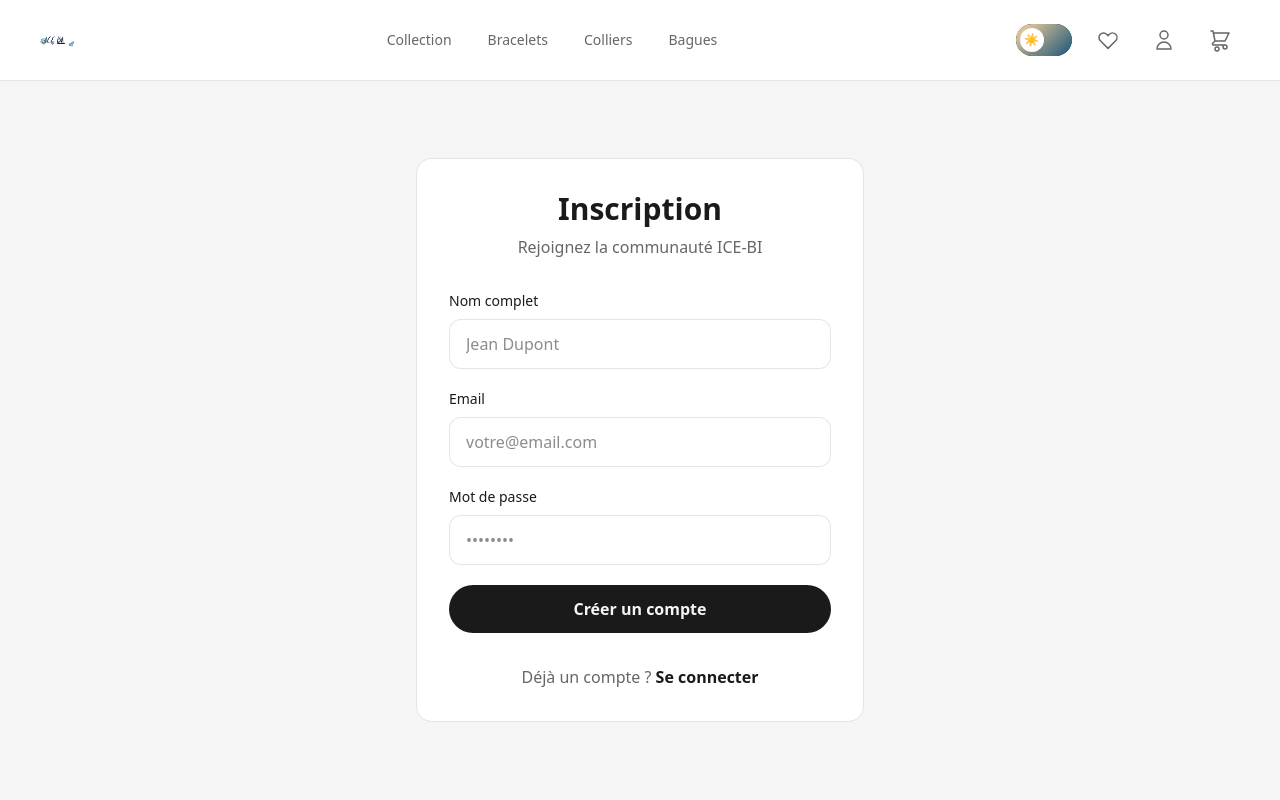
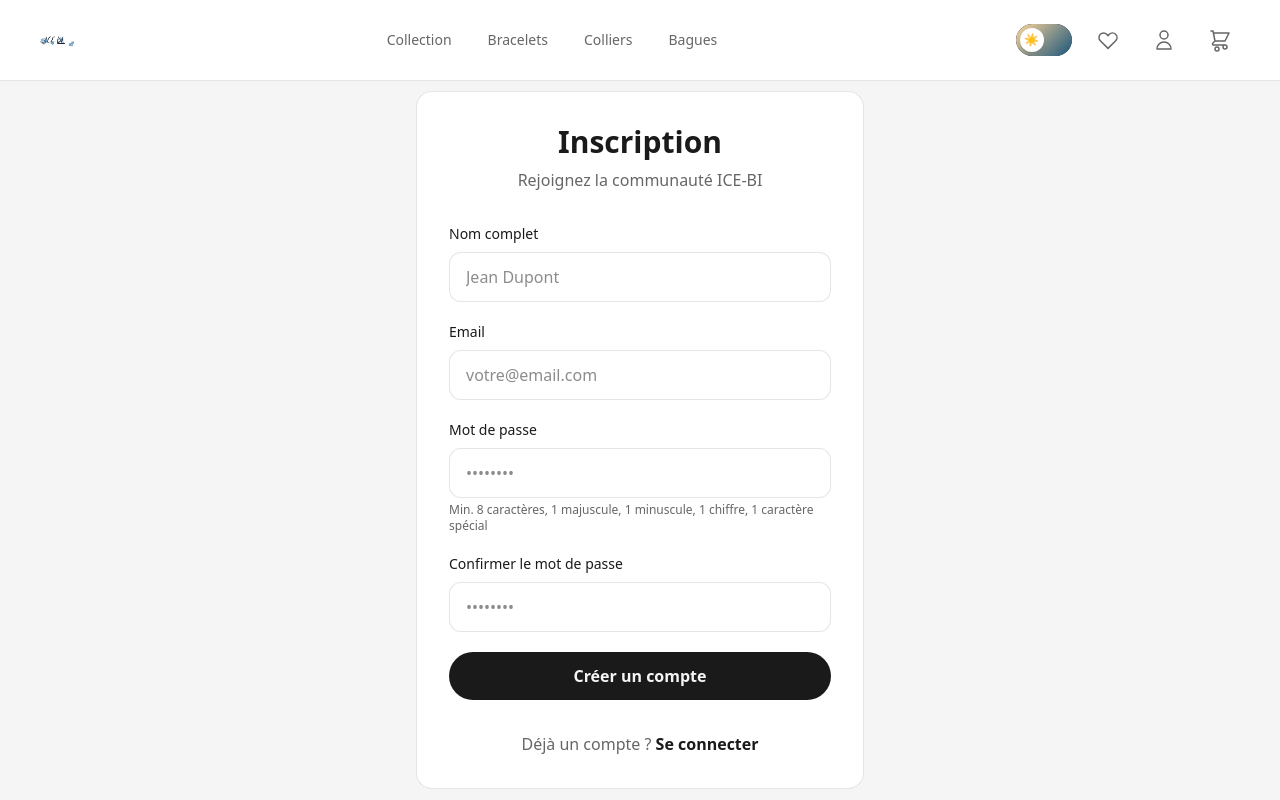
Before and after one commit to chrys-2002/Mon-site-de-bijou-H, a Next.js app: page /auth/register in a window 1280 px wide. Shown: the top 800 px of the page. Built offline with nearby package versions, Linux system fonts and the light colour scheme; no server answers.

Commit message:
Password validation + confirm password

```diff
--- a/src/app/auth/register/page.tsx
+++ b/src/app/auth/register/page.tsx
@@ -7,15 +7,40 @@ export default function RegisterPage() {
   const [name, setName] = useState("");
   const [email, setEmail] = useState("");
   const [password, setPassword] = useState("");
+  const [confirmPassword, setConfirmPassword] = useState("");
   const [error, setError] = useState("");
   const [success, setSuccess] = useState("");
   const [loading, setLoading] = useState(false);
+
+  const validatePassword = (pwd: string): string | null => {
+    if (pwd.length < 8) return "Le mot de passe doit contenir au moins 8 caractères";
+    if (!/[A-Z]/.test(pwd)) return "Le mot de passe doit contenir au moins une majuscule";
+    if (!/[a-z]/.test(pwd)) return "Le mot de passe doit contenir au moins une minuscule";
+    if (!/[0-9]/.test(pwd)) return "Le mot de passe doit contenir au moins un chiffre";
+    if (!/[!@#$%^&*(),.?":{}|<>]/.test(pwd)) return "Le mot de passe doit contenir au moins un caractère spécial";
+    return null;
+  };
 
   const handleSubmit = async (e: React.FormEvent) => {
     e.preventDefault();
     setLoading(true);
     setError("");
     setSuccess("");
+
+    // Validation du mot de passe
+    const passwordError = validatePassword(password);
+    if (passwordError) {
+      setError(passwordError);
+      setLoading(false);
+      return;
+    }
+
+    // Vérifier que les mots de passe correspondent
+    if (password !== confirmPassword) {
+      setError("Les mots de passe ne correspondent pas");
+      setLoading(false);
+      return;
+    }
 
     try {
       const res = await fetch("/api/auth/register-email", {
@@ -70,6 +95,12 @@ export default function RegisterPage() {
               <label className="block text-sm font-medium mb-2 text-[var(--text)]">Mot de passe</label>
               <input type="password" value={password} onChange={(e) => setPassword(e.target.value)} placeholder="••••••••"
                 className="w-full bg-[var(--bg-card)] border border-[var(--border)] text-[var(--text)] px-4 py-3 rounded-xl focus:outline-none" required />
+              <p className="text-[var(--text-secondary)] text-xs mt-1">Min. 8 caractères, 1 majuscule, 1 minuscule, 1 chiffre, 1 caractère spécial</p>
+            </div>
+            <div>
+              <label className="block text-sm font-medium mb-2 text-[var(--text)]">Confirmer le mot de passe</label>
+              <input type="password" value={confirmPassword} onChange={(e) => setConfirmPassword(e.target.value)} placeholder="••••••••"
+                className="w-full bg-[var(--bg-card)] border border-[var(--border)] text-[var(--text)] px-4 py-3 rounded-xl focus:outline-none" required />
             </div>
             <button type="submit" disabled={loading}
               className="w-full bg-[var(--text)] text-[var(--bg)] py-3 rounded-full font-semibold hover:opacity-80 transition disabled:opacity-50">
```
